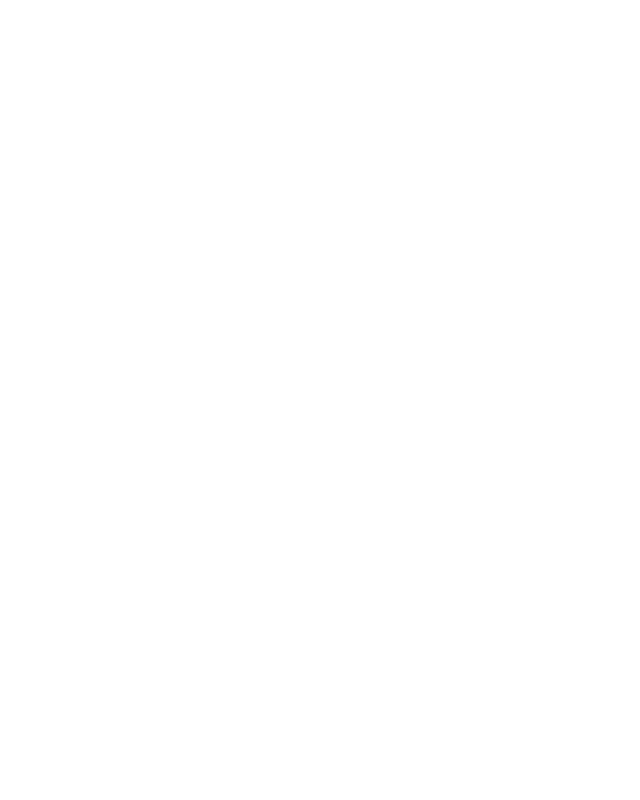
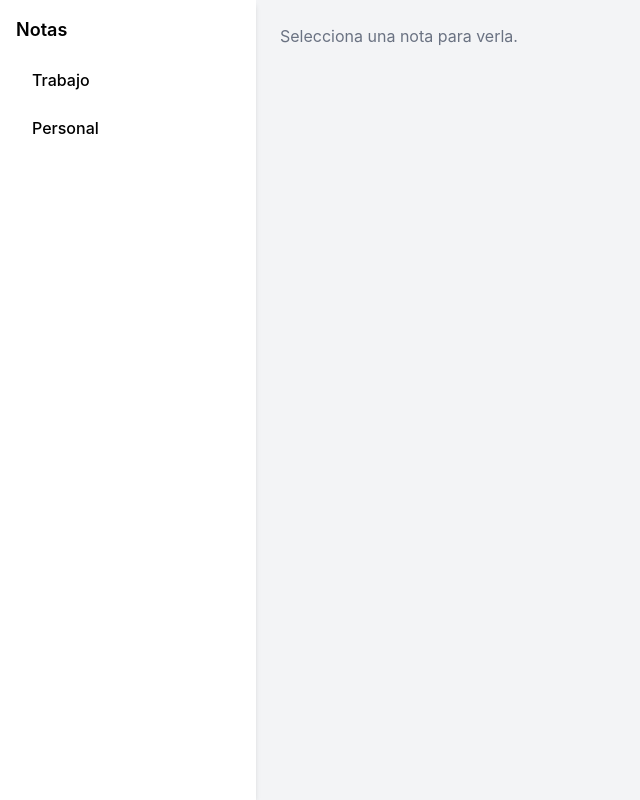
Before and after one commit to njralonso/mern_noteNest, a React (Vite) app in the folder client/: page / in a window 1280 px wide. Shown: the whole page, without its empty margins (0-640 px from the left). Built offline with nearby package versions, Linux system fonts and the light colour scheme.

Commit message:
agregada structura del home

```diff
--- a/client/src/App.tsx
+++ b/client/src/App.tsx
@@ -1,7 +1,79 @@
+import Home from "./views/home/home"
+import { useState } from "react";
+// import { ChevronDown, ChevronRight } from "lucide-react";
+
+const notesData = [
+	{
+		folder: "Trabajo",
+		notes: [
+			{ id: 1, title: "Reunión con equipo", content: "Discutir avances del proyecto." },
+			{ id: 2, title: "Informe mensual", content: "Preparar informe para la gerencia." }
+		]
+	},
+	{
+		folder: "Personal",
+		notes: [
+			{ id: 3, title: "Lista de compras", content: "Leche, huevos, pan..." },
+			{ id: 4, title: "Ideas de proyectos", content: "App de productividad, blog personal..." }
+		]
+	}
+];
 function App() {
+	const [openFolders, setOpenFolders] = useState({});
+	const [selectedNote, setSelectedNote] = useState(null);
+
+	const toggleFolder = (folder) => {
+		setOpenFolders((prev) => ({ ...prev, [folder]: !prev[folder] }));
+	};
 	return (
 		<>
+			<Home>
+				<div className="flex h-screen bg-gray-100">
+					{/* Sidebar */}
+					<aside className="w-64 bg-white shadow-md p-4">
+						<h2 className="text-lg font-semibold mb-4">Notas</h2>
+						<ul>
+							{notesData.map(({ folder, notes }) => (
+								<li key={folder} className="mb-2">
+									<button
+										className="flex items-center w-full text-left p-2 hover:bg-gray-200 rounded-md"
+										onClick={() => toggleFolder(folder)}
+									>
+										{/* {openFolders[folder] ? <ChevronDown size={16} /> : <ChevronRight size={16} />} */}
+										<span className="ml-2 font-medium">{folder}</span>
+									</button>
+									{openFolders[folder] && (
+										<ul className="ml-6 mt-1">
+											{notes.map((note) => (
+												<li key={note.id}>
+													<button
+														className="block w-full text-left p-2 hover:bg-gray-200 rounded-md text-sm"
+														onClick={() => setSelectedNote(note)}
+													>
+														{note.title}
+													</button>
+												</li>
+											))}
+										</ul>
+									)}
+								</li>
+							))}
+						</ul>
+					</aside>
 
+					{/* Main Content */}
+					<main className="flex-1 p-6">
+						{selectedNote ? (
+							<div className="bg-white shadow-md p-4 rounded-lg">
+								<h2 className="text-xl font-semibold mb-2">{selectedNote.title}</h2>
+								<p className="text-gray-700">{selectedNote.content}</p>
+							</div>
+						) : (
+							<p className="text-gray-500">Selecciona una nota para verla.</p>
+						)}
+					</main>
+				</div>
+			</Home>
 		</>
 	)
 }
--- a/client/src/main.tsx
+++ b/client/src/main.tsx
@@ -3,8 +3,8 @@
 import { BrowserRouter, Routes, Route } from "react-router";
 import './index.css'
 import App from './App.tsx'
-import Register from './components/Register.tsx';
-import Login from './components/Login.tsx';
+import Register from './views/register/Register.tsx';
+import Login from './views/login/Login.tsx';
 
 createRoot(document.getElementById('root')!).render(
 	<StrictMode>
--- /dev/null
+++ b/client/src/views/home/home.tsx
@@ -0,0 +1,9 @@
+const Home = ({ children }) => {
+	return (
+		<>
+			{children}
+		</>
+	)
+}
+
+export default Home
```
Also changed, not shown: client/src/views/login/Login.tsx (renamed from client/src/components/Login.tsx), client/src/views/register/Register.tsx (renamed from client/src/components/Register.tsx).
